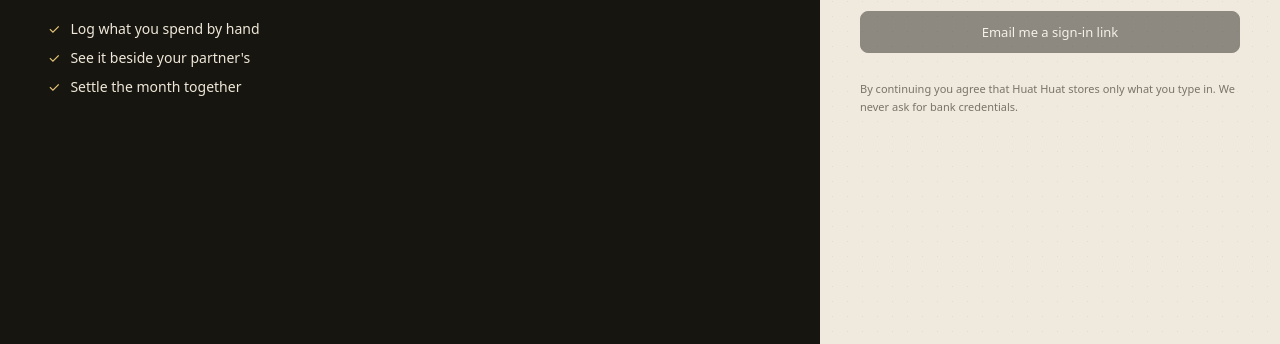
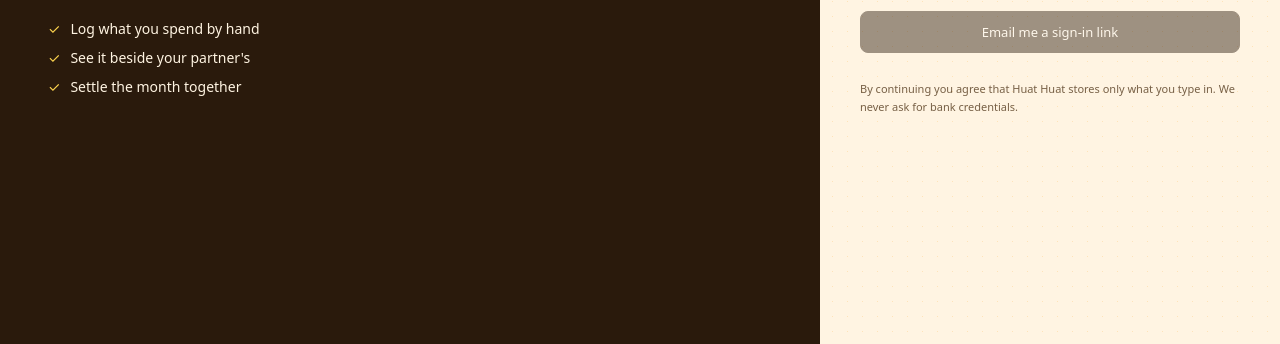
Before and after one commit to SirBiggestFroggest/budget-planner-huat-huat, a website: page web/index.html in a window 1280 px wide. Shown: the part 456-800 px from the top of the page. Drawn offline with Linux system fonts and the light colour scheme.

Commit message:
Recolour the ledger from the warm palette
Built from #ff7043, #ffab40, #ffd54f, #cddc39 and #ffffff.

None of the four can carry text. Against white they measure 2.74, 1.88,
1.41 and 1.51 to one, where small text needs 4.5 — so they are used where
they belong, as fills, dots and surfaces, and anything that has to be
read is the same hue taken down in lightness until it passes against both
the white card and the warm page behind it.

The two colours that mean something keep meaning it. Lime stays money
kept and coral stays money out, as the palette's nearest green and red.
Mapping them to two neighbouring oranges would have turned a number's
sign into something you read rather than see, which is a worse thing to
do to a ledger than leave it the wrong colour.

Every pair was checked rather than eyeballed, and then again as rendered:
income comes out at 4.94:1, spending at 4.91:1, muted text at 5.92:1,
sidebar text at 15.41:1. Nothing in the set falls below AA.

New category groups get the palette at full strength, since those dots
are fills.

```diff
--- a/web/app.css
+++ b/web/app.css
@@ -460,3 +460,58 @@
     display: none;
   }
 }
+
+/* --------------------------------------------------------------------------
+ * Palette
+ * --------------------------------------------------------------------------
+ *
+ * Built from #ff7043, #ffab40, #ffd54f, #cddc39 and #ffffff.
+ *
+ * None of the four colours can carry text. Measured against white they come out
+ * at 2.74, 1.88, 1.41 and 1.51 to one, where small text needs 4.5. So they are
+ * used where they belong — fills, dots, surfaces — and every colour that has to
+ * be read is the same hue taken down in lightness until it passes, against both
+ * the white card and the warm page behind it.
+ *
+ * The two that carry meaning keep it. Lime stays money kept and coral stays
+ * money out, because they are the warm palette's nearest green and red; swapping
+ * them for two neighbouring oranges would have made a number's sign something
+ * you had to read rather than see.
+ */
+
+:root {
+  /* Surfaces: white is straight from the palette, the page a warm tint of it. */
+  --card: #ffffff;
+  --card-2: #fffaf0;
+  --paper: #fff4e2;
+  --paper-dot: #ffe3b8;
+  --line: #f0d9b4;
+  --line-2: #faeada;
+
+  /* Text, warmed to sit with the palette rather than grey against it. */
+  --ink: #2a1c0e;
+  --ink-2: #5a4227;
+  --ink-3: #776046;
+  --ink-4: #8d7a60;
+
+  /* The sidebar, a dark of the same family instead of neutral charcoal. */
+  --dark: #2a1a0c;
+  --dark-2: #35230f;
+  --dark-line: #4b3317;
+  --dark-ink: #fff4e2;
+  --dark-ink-2: #d9bb8e;
+
+  /* #ffd54f as a fill; its readable form for anything set in it. */
+  --gold: #ffd54f;
+  --gold-2: #8d6c00;
+
+  /* Money kept, from #cddc39. Money out and over budget, from #ff7043. */
+  --teal: #6d7615;
+  --teal-2: #515806;
+  --red: #d43300;
+
+  /* Whose-is-it dots: the palette at full strength, since these are fills. */
+  --nia: #ff7043;
+  --theo: #cddc39;
+  --joint: #ffab40;
+}
--- a/web/bridge.js
+++ b/web/bridge.js
@@ -2159,7 +2159,8 @@
     { label: 'Buffer/Misc',            pct: 2,  kind: 'flex',   lo: 1,  hi: 3  },
   ];
 
-  var PLAN_COLOURS = ['#4F6E9A','#B0542C','#3F5A6E','#6E8F5A','#8A5A7A','#A88A2E','#7A7468','#C9A24A'];
+  // Group dots are fills, so these are the palette at full strength.
+  var PLAN_COLOURS = ['#ff7043','#ffab40','#ffd54f','#cddc39','#d43300','#a85e00','#6d7615','#8d6c00'];
 
   /** A repeating amount expressed per month, matching the bundle's own rule. */
   function perMonth(rec) {
```
